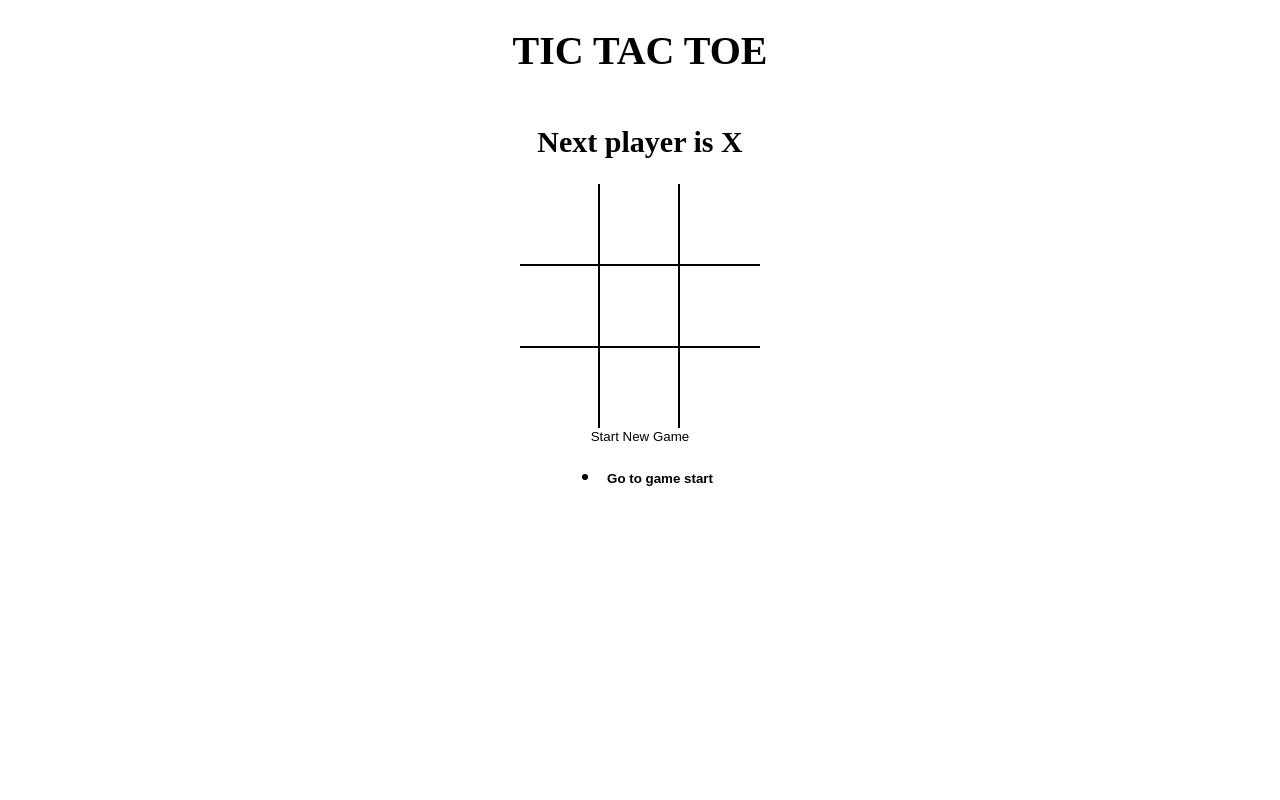
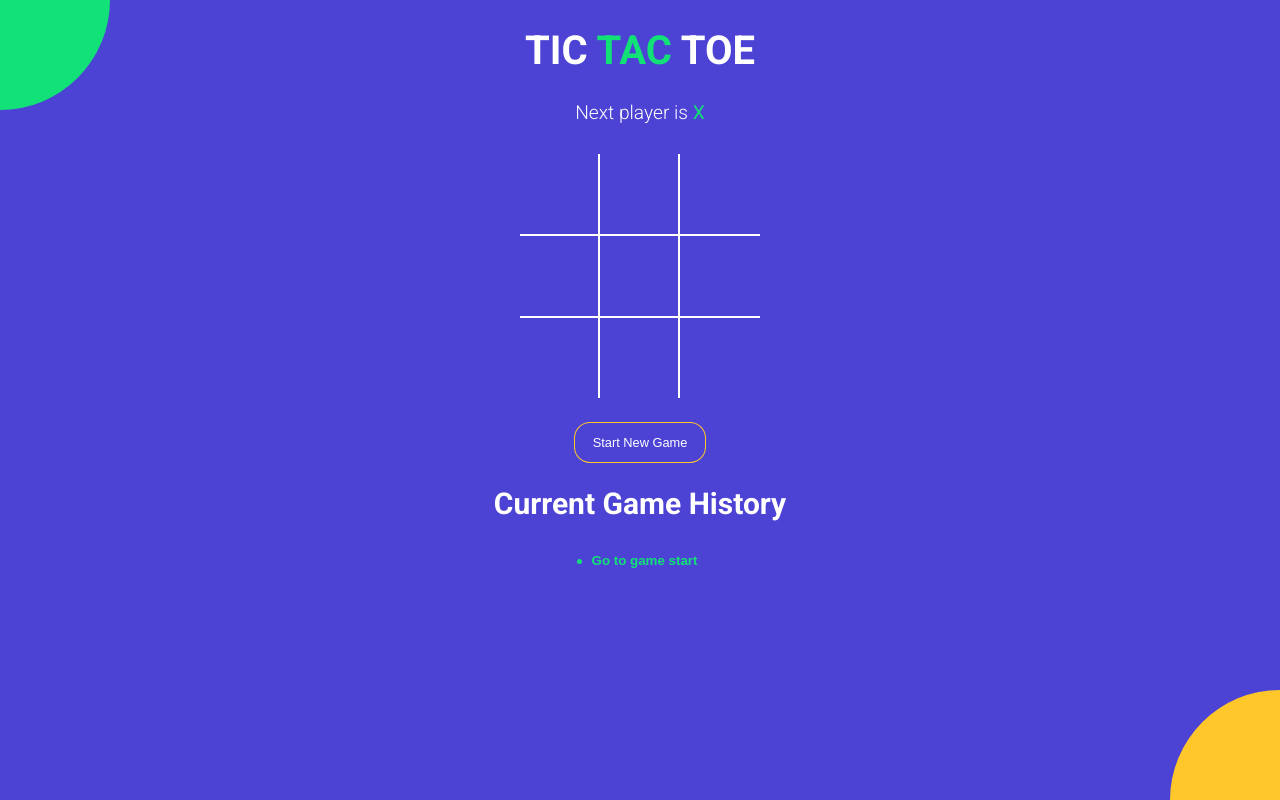
Before and after one commit to PushpendraAneshwari/tictactoe, a React (Vite) app: page / in a window 1280 px wide. Built offline with nearby package versions, Linux system fonts and the light colour scheme.

Commit message:
fully styled the game

```diff
--- a/index.html
+++ b/index.html
@@ -1,6 +1,13 @@
 <!DOCTYPE html>
 <html>
   <head>
+    <meta charset="UTF-8" />
+    <meta name="viewport" content="width=device-width, initial-scale=1.0" />
+    <meta http-equiv="X-UA-Compatible" content="ie=edge" />
+    <link
+      href="https://fonts.googleapis.com/css?family=Roboto:300,400,700&display=swap"
+      rel="stylesheet"
+    />
     <title>TIC TAC TOE</title>
   </head>
   <body>
--- a/src/App.jsx
+++ b/src/App.jsx
@@ -51,18 +51,25 @@
 
   return (
     <div className="app">
-      <h1>TIC TAC TOE</h1>
+      <h1>
+        TIC <span className="text-green">TAC</span> TOE
+      </h1>
       <StatusMessage winner={winner} current={current} />
       <Board
         board={current.board}
         handleSquareClick={handleSquareClick}
         winningSquares={winningSquares}
       />
-      <button type="button" onClick={onNewGame}>
-        {' '}
+      <button
+        type="button"
+        onClick={onNewGame}
+        className={`btn-reset ${winner ? 'active' : ''}`}
+      >
         Start New Game
       </button>
+      <h2 style={{ fontWeight: 'bold' }}>Current Game History</h2>
       <History history={history} moveTo={moveTo} currentMove={currentMove} />
+      <div className="bg-balls" />
     </div>
   );
 };
--- a/src/components/History.jsx
+++ b/src/components/History.jsx
@@ -2,14 +2,13 @@
 
 const History = ({ history, moveTo, currentMove }) => {
   return (
-    <ul>
+    <div className="history-wrapper">
+      <ul className="history">
         {history.map((_, move) => {
           return (
             <li key={move}>
               <button
-              style={{
-                fontWeight: move === currentMove ? 'bold' : 'normal',
-              }}
+                className={`btn-move ${move === currentMove ? 'active' : ''}`}
                 type="button"
                 onClick={() => {
                   moveTo(move);
@@ -21,6 +20,7 @@
           );
         })}
       </ul>
+    </div>
   );
 };
 
--- a/src/components/Square.jsx
+++ b/src/components/Square.jsx
@@ -4,9 +4,10 @@
   return (
     <button
       type="Button"
-      className="square"
+      className={`square ${isWinningSquare ? 'winning' : ''} ${
+        value === 'X' ? 'text-green' : 'text-orange'
+      }`}
       onClick={onClick}
-      style={{ fontWeight: isWinningSquare ? 'bold' : 'normal' }}
     >
       {value}
     </button>
--- a/src/components/StatusMessage.jsx
+++ b/src/components/StatusMessage.jsx
@@ -8,13 +8,30 @@
   const noMovesLeft = current.board.every(el => el !== null);
 
   return (
-    <h2>
-      {winner && `Winner is ${winner}`}
-      {!winner &&
-        !noMovesLeft &&
-        `Next player is ${current.isXNext ? 'X' : 'O'}`}
-      {!winner && noMovesLeft && 'X and O tied'}
-    </h2>
+    <div className="status-message">
+      {winner && (
+        <>
+          Winner is{' '}
+          <span className={winner === 'X' ? 'text-green' : 'text-orange'}>
+            {winner}
+          </span>
+        </>
+      )}
+      {!winner && !noMovesLeft && (
+        <>
+          Next player is{' '}
+          <span className={current.isXNext ? 'text-green' : 'text-orange'}>
+            {current.isXNext ? 'X' : 'O'}
+          </span>
+        </>
+      )}
+      {!winner && noMovesLeft && (
+        <>
+          <span className="text-green">X</span> and{' '}
+          <span className="text-orange">O</span> tied !!
+        </>
+      )}
+    </div>
   );
 };
 
--- a/src/styles/root.scss
+++ b/src/styles/root.scss
@@ -1,4 +1,11 @@
+$green: #12e177;
+$orange: #ffc72a;
+$blue: #4c43d4;
+
 body {
+  font-family: 'Roboto', sans-serif;
+  background-color: $blue;
+  color: #fff;
   padding: 0;
   margin: 0;
 }
@@ -19,18 +26,83 @@
   align-items: center;
 }
 
+.text-green {
+  color: $green;
+}
+
+.text-orange {
+  color: $orange;
+}
+
+.history-wrapper {
+  width: 300px;
+  text-align: center;
+  margin-bottom: 20px;
+  .history {
+    display: inline-block;
+    padding: 0;
+    margin: 0;
+    li {
+      list-style: none;
+      text-align: left;
+      &:before {
+        content: '';
+        border-radius: 50%;
+        display: inline-block;
+        height: 5px;
+        width: 5px;
+        background-color: $green;
+        margin-right: 4px;
+        margin-bottom: 1px;
+      }
+
+      .btn-move {
+        color: #fff;
+        &.active {
+          font-weight: bold;
+          color: $green;
+        }
+      }
+    }
+  }
+}
+
+.status-message {
+  margin-bottom: 30px;
+  font-size: 1.2rem;
+  font-weight: lighter;
+  span {
+    font-weight: normal;
+  }
+}
+
+.btn-reset {
+  font-size: 0.8rem;
+  color: #fff;
+  border-radius: 15px;
+  padding: 12px 18px;
+  margin-top: 25px;
+  transition: all 0.2s;
+  background-color: $blue;
+  box-shadow: 0px 0px 0px 1px $orange;
+  &.active {
+    background-color: $orange;
+    box-shadow: none;
+  }
+}
+
 .board {
   .board-row {
     display: flex;
     flex-direction: row;
-    border-bottom: 2px solid #000;
+    border-bottom: 2px solid #fff;
     &:last-child {
       border-bottom: none;
     }
     .square {
       width: 80px;
       height: 80px;
-      border-right: 2px solid #000;
+      border-right: 2px solid #fff;
       font-size: 2.5rem;
       padding: 0;
       overflow: hidden;
@@ -38,6 +110,63 @@
       &:last-child {
         border-right: none;
       }
+      &.winning {
+        animation: scaleText 1.4s infinite;
+        @keyframes scaleText {
+          0% {
+            transform: 2.5rem;
+          }
+          50% {
+            font-size: 3.5rem;
+          }
+          100% {
+            font-size: 2.5rem;
+          }
+        }
+      }
     }
   }
 }
+
+.bg-balls {
+  position: fixed;
+  top: 0;
+  left: 0;
+  right: 0;
+  bottom: 0;
+  min-width: 100%;
+  z-index: -1;
+
+  &:before,
+  &:after {
+    content: '';
+    position: absolute;
+    width: 150px;
+    height: 150px;
+    border-radius: 50%;
+  }
+
+  &:before {
+    background-color: $orange;
+    right: -75px;
+    bottom: -75px;
+    @media screen and (min-width: 476px) {
+      width: 220px;
+      height: 220px;
+      right: -110px;
+      bottom: -110px;
+    }
+  }
+
+  &:after {
+    background-color: $green;
+    top: -75px;
+    left: -75px;
+    @media screen and (min-width: 476px) {
+      width: 220px;
+      height: 220px;
+      top: -110px;
+      left: -110px;
+    }
+  }
+}
```
Lines whose indentation alone changed are shown as unchanged.
